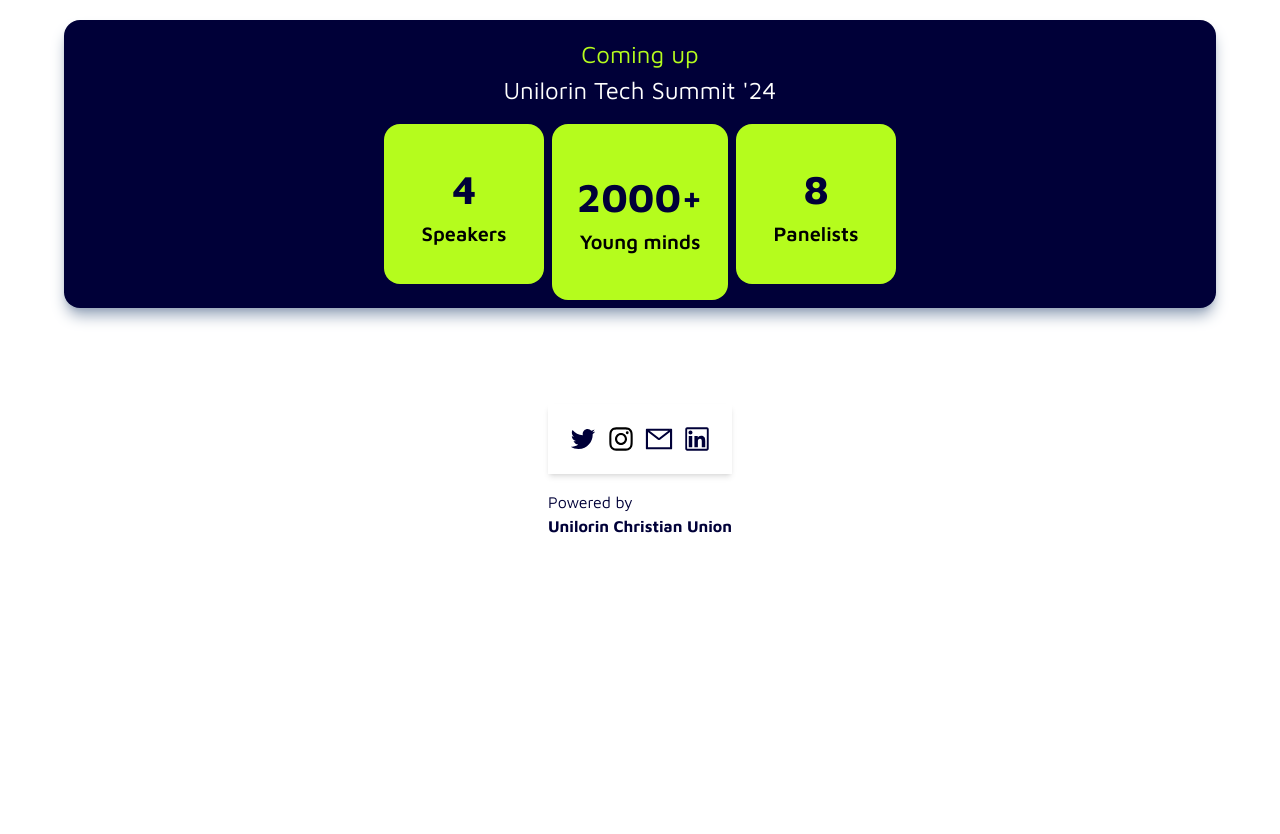
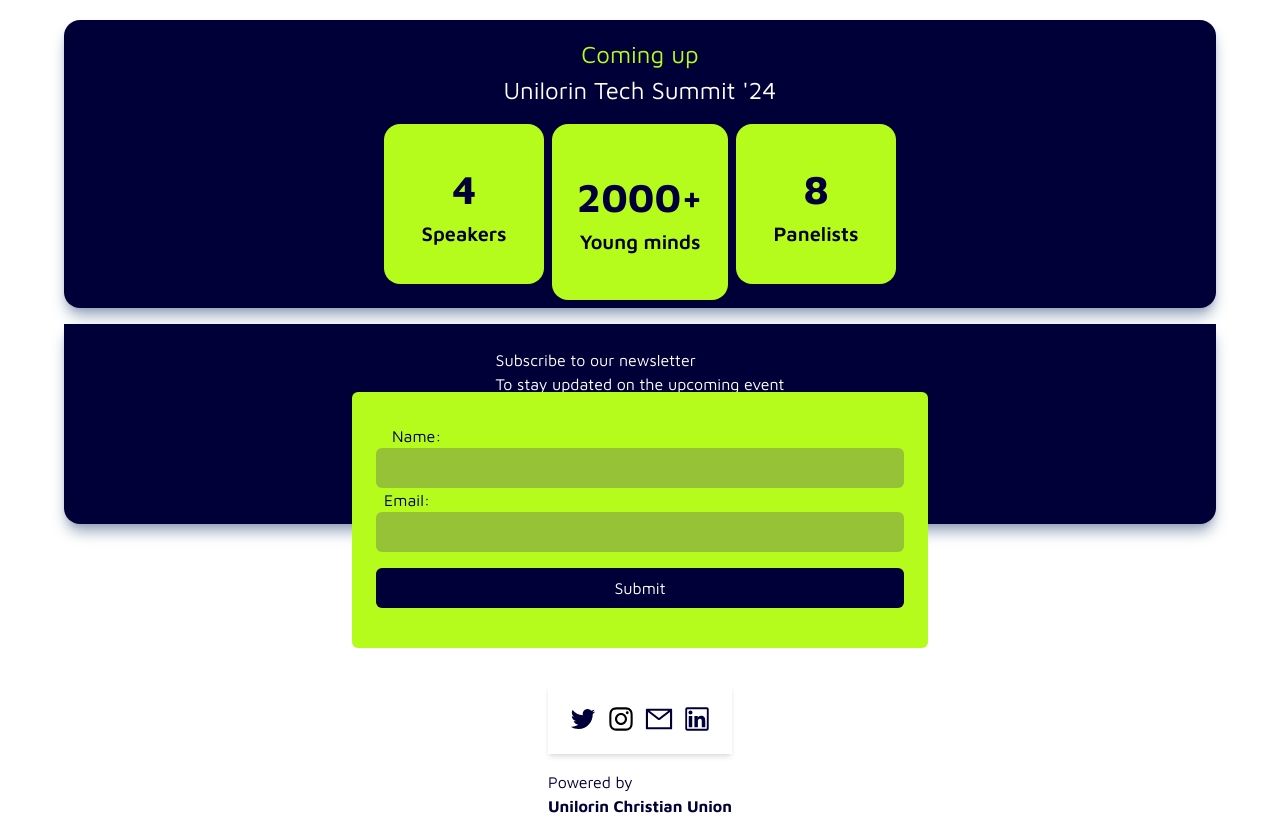
Before and after one commit to adeyemimichael/unilorin-tech-summit, a React (Vite) app: page / in a window 1280 px wide. Shown: the part 1740-2574 px from the top of the page. Before the commit the page ends 2294 px from the top, so only its background shows below. Built offline with nearby package versions, Linux system fonts and the light colour scheme; a web font is replaced by a local one.

Commit message:
i updated the subscribers form to get attendees data for the event

```diff
--- a/src/Components/Home.jsx
+++ b/src/Components/Home.jsx
@@ -1,189 +1,334 @@
-import React from 'react'
-import Navbarjs from './Navbarjs';
-import About from './About'
-import back from '../assets/17341.jpg'
-import {  FaMapMarkerAlt } from 'react-icons/fa';
-import { motion } from 'framer-motion';
-import image1 from '../assets/new.webp'
-import image2 from '../assets/anu.webp'
-import image3 from '../assets/leye.webp'
-import { AiOutlineLinkedin,AiOutlineTwitter,AiOutlineInstagram,AiFillFacebook,AiOutlineMail } from "react-icons/ai";
-import { Link } from 'react-router-dom';
-import Talk from './Talk';
+import React from "react";
+import Navbarjs from "./Navbarjs";
+import About from "./About";
+import axios from "axios";
+import back from "../assets/17341.jpg";
+import { FaMapMarkerAlt } from "react-icons/fa";
+import { useState } from "react";
+import { motion } from "framer-motion";
+import image1 from "../assets/new.webp";
+import image2 from "../assets/anu.webp";
+import image3 from "../assets/leye.webp";
+import {
+  AiOutlineLinkedin,
+  AiOutlineTwitter,
+  AiOutlineInstagram,
+  AiOutlineMail,
+} from "react-icons/ai";
+import { Link } from "react-router-dom";
+import Talk from "./Talk";
+
 
 
 const Home = () => {
   const handleMailClick = () => {
-    const email = 'Contact@unilorintechsummit.org';
-    const subject = '';
-    const body = '';
+    const email = "Contact@unilorintechsummit.org";
+    const subject = " ";
+    const body = "";
 
-    const mailtoLink = `mailto:${email}?subject=${encodeURIComponent(subject)}&body=${encodeURIComponent(body)}`;
+    const mailtoLink = `mailto:${email}?subject=${encodeURIComponent(
+      subject
+    )}&body=${encodeURIComponent(body)}`;
 
     window.location.href = mailtoLink;
-  }
+  };
+
+  const [name, SetUsername] = useState(" ");
+  const [email, SetEmail] = useState(" ");
+  const handleSubmit = (e) => {
+    e.preventDefault();
+    // console.log(username, email);
+    const Data = {
+
+      Username:name,
+      Email: email,
+    };
+    axios.post(
+        "https://sheet.best/api/sheets/9addce5d-6489-4fee-ba72-a59b6c7d82ff",
+        Data
+      )
+      .then((response) => {
+        console.log(response);
+        SetUsername("");
+        SetEmail("");
+
+      });
+  };
+
   return (
-    <div className='w-100%  flex flex-col  items-center'>
-    <div className='hero bg-[rgb(0,0,56)]  w-screen h-fit md:w-[90%]  md:h-screen  md:shadow-slate-400 md:shadow-lg rounded-2xl overflow-hidden mb-20'>
+    <div className="w-100%  flex flex-col  items-center">
+      <div className="hero bg-[rgb(0,0,56)]  w-screen h-fit md:w-[90%]  md:h-screen  md:shadow-slate-400 md:shadow-lg rounded-2xl overflow-hidden mb-20">
         {/* navbar div for new project  */}
-<Navbarjs/>
+        <Navbarjs />
 
         {/* hero section */}
-<div className=' w-[100%] pb-8 bg-[#000038] h-[90%]  flex  flex-col md:flex md:flex-col justify-center items-center  overflow-hidden relative'>
-
-<motion.h1 className='text-[#fff] mt-24  md:mt-0 text-center md:text-center font-bold md:text-[46px] text-[30px] mx-6 md:pt-12 '
+        <div className=" w-[100%] pb-8 bg-[#000038] h-[90%]  flex  flex-col md:flex md:flex-col justify-center items-center  overflow-hidden relative">
+          <motion.h1
+            className="text-[#fff] mt-24  md:mt-0 text-center md:text-center font-bold md:text-[46px] text-[30px] mx-6 md:pt-12 "
             initial={{
-  x:-100, opacity:0
+              x: -100,
+              opacity: 0,
             }}
-animate={{x:-10, opacity:1}}
-transition={{delay:1, duration:2
+            animate={{ x: -10, opacity: 1 }}
+            transition={{ delay: 1, duration: 2 }}
+          >
+            A Global <br></br> Tech Event in a University{" "}
+          </motion.h1>
+          <motion.div className="bg-[#b5fc1d] flex p-4 my-3 justify-center items-start rounded-lg shadow-zinc-400 shadow-sm hover:ease-in-out duration-500 hover:bg-[#abe431] ">
+            {/* <FaLocationDot className='my-2 mx-2'/> */}
+            <motion.h1 className=" text-[16px] md:text-[20px] font-bold flex ">
+              <FaMapMarkerAlt
+                className="mt-[4px] mx-2 "
+                initial={{
+                  x: -100,
+                  opacity: 0,
                 }}
->A Global <br></br> Tech Event in a University </motion.h1>
-<motion.div className='bg-[#b5fc1d] flex p-4 my-3 justify-center items-start rounded-lg shadow-zinc-400 shadow-sm hover:ease-in-out duration-500 hover:bg-[#abe431] '>
-  {/* <FaLocationDot className='my-2 mx-2'/> */}
-<motion.h1 className=' text-[16px] md:text-[20px] font-bold flex '><FaMapMarkerAlt className='mt-[4px] mx-2 '
+                animate={{ x: -10, opacity: 1 }}
+                transition={{ delay: 1.5, duration: 2.5 }}
+              />
+              University of Ilorin
+            </motion.h1>
+          </motion.div>
+          <motion.p
+            className="text-center text-[#b5fc1d] p-2 mb-10 text-[20px] font-semibold ml-4"
             initial={{
-  x:-100, opacity:0
+              x: 200,
+              opacity: 0,
             }}
-animate={{x:-10, opacity:1}}
-transition={{delay:1.5, duration:2.5
-}}/>University of Ilorin</motion.h1>
-
+            animate={{ x: -10, opacity: 1 }}
+            transition={{ delay: 1.5, duration: 2.5 }}
+          >
+            Anticipate UTS'24
+          </motion.p>
+          <img src={back} alt="" className="absolute opacity-5 object-cover" />
+        </div>
+      </div>
+      <motion.div className="w-fit h-[100%] md:w-[90%]  bg-[#000038] md:h-screen rounded-2xl  shadow-slate-700 shadow-md   flex justify-center items-center flex-col mb-20 ">
+        <div className="flex flex-col flex-wrap md:flex  md:flex-row md:flex-nowrap  mt-10 md:w-fit md:h-40 w-fit h-fit  justify-center items-center">
+          <motion.div
+            className="w-50 h-50 md:w-64 md:h-44  rounded-2xl p-2 overflow-hidden "
+            initial={{
+              y: -100,
+              opacity: 0,
+            }}
+            animate={{ y: 0, opacity: 1 }}
+            transition={{ delay: 1, duration: 2 }}
+          >
+            <img
+              src={image1}
+              alt=""
+              sizes=""
+              className="w-64 h-40 md:w-64 md:h-44  rounded-2xl"
+            />{" "}
           </motion.div>
-<motion.p className='text-center text-[#b5fc1d] p-2 mb-10 text-[20px] font-semibold ml-4'
+          <motion.div
+            className=" w-50 h-50 md:w-68 md:h-44  rounded-2xl p-2 "
             initial={{
-  x:200, opacity:0
+              y: -100,
+              opacity: 0,
             }}
-animate={{x:-10, opacity:1}}
-transition={{delay:1.5, duration:2.5
-}}>Anticipate UTS'24</motion.p>
-<img src={back} alt="" className='absolute opacity-5 object-cover'  />
-</div>
-
-    </div>
-    <motion.div className='w-fit h-[100%] md:w-[90%]  bg-[#000038] md:h-screen rounded-2xl  shadow-slate-700 shadow-md   flex justify-center items-center flex-col mb-20 '>
-
-      <div className='flex flex-col flex-wrap md:flex  md:flex-row md:flex-nowrap  mt-10 md:w-fit md:h-40 w-fit h-fit  justify-center items-center'>
-   <motion.div className='w-50 h-50 md:w-64 md:h-44  rounded-2xl p-2 overflow-hidden '
+            animate={{ y: 0, opacity: 1 }}
+            transition={{ delay: 1, duration: 2.5 }}
+          >
+            <img
+              src={image2}
+              alt=""
+              srcset=""
+              className=" w-64 h-44 md:w-68 md:h-44 rounded-2xl"
+            />
+          </motion.div>
+          <motion.div
+            className=" w-50 h-50 md:w-64 md:h-44  rounded-2xl p-2 "
             initial={{
-    y:-100, opacity:0
+              y: -100,
+              opacity: 0,
             }}
-  animate={{y:0, opacity:1}}
-  transition={{delay:1, duration:2
-  }}>
-   <img src={image1} alt="" sizes="" className='w-64 h-40 md:w-64 md:h-44  rounded-2xl' /> </motion.div>
-   <motion.div className=' w-50 h-50 md:w-68 md:h-44  rounded-2xl p-2 '
-   initial={{
-    y:-100, opacity:0
-  }}
-  animate={{y:0, opacity:1}}
-  transition={{delay:1, duration:2.5
-  }}>
-     <img src={image2} alt="" srcset=""  className=' w-64 h-44 md:w-68 md:h-44 rounded-2xl'/>
-   </motion.div>
-   <motion.div className=' w-50 h-50 md:w-64 md:h-44  rounded-2xl p-2 '
-   initial={{
-    y:-100, opacity:0
-  }}
-  animate={{y:0, opacity:1}}
-  transition={{delay:1, duration:2
-  }}>
-     <img src={image3} alt=""  className=' w-64 h-40 md:w-64 md:h-44 rounded-2xl'/>
+            animate={{ y: 0, opacity: 1 }}
+            transition={{ delay: 1, duration: 2 }}
+          >
+            <img
+              src={image3}
+              alt=""
+              className=" w-64 h-40 md:w-64 md:h-44 rounded-2xl"
+            />
           </motion.div>
         </div>
-      <div className='p-4 text-center pb-3'>
-    <motion.h1 className=' text-[#b5fc1d] md:font-semibold md:text-[24px] pb-3 font-bold text-[30px] pt-4'
-
+        <div className="p-4 text-center pb-3">
+          <motion.h1
+            className=" text-[#b5fc1d] md:font-semibold md:text-[24px] pb-3 font-bold text-[30px] pt-4"
             initial={{
-    x:200, opacity:0
+              x: 200,
+              opacity: 0,
             }}
-  animate={{x:-10, opacity:1}}
-  transition={{delay:1, duration:2
+            animate={{ x: -10, opacity: 1 }}
+            transition={{ delay: 1, duration: 2 }}
+          >
+            What is Unilorin Tech Summit
+          </motion.h1>
+          <motion.p
+            className="text-[#fff]  text-[18px] md:text-xl  mb-2"
+            initial={{
+              x: 200,
+              opacity: 0,
             }}
-   >What is Unilorin Tech Summit</motion.h1>
-      <motion.p className='text-[#fff]  text-[18px] md:text-xl  mb-2'
-      initial={{
-    x:200, opacity:0
-  }}
-  animate={{x:-10, opacity:1}}
-  transition={{duration:2
-  }}>Unilorin Tech Summit is a global annual Tech event that takes place in one of most populous <br />
+            animate={{ x: -10, opacity: 1 }}
+            transition={{ duration: 2 }}
+          >
+            Unilorin Tech Summit is a global annual Tech event that takes place
+            in one of most populous <br />
             university in Nigeria with over 40,000 students.
             <br />
-
           </motion.p>
-    <motion.p className='pt-4 text-[#fff]  text-[18px] md:text-xl'
+          <motion.p
+            className="pt-4 text-[#fff]  text-[18px] md:text-xl"
             initial={{
-      x:200, opacity:0
+              x: 200,
+              opacity: 0,
             }}
-    animate={{x:-10, opacity:1}}
-    transition={{duration:2
-    }}>It is a Summit that gathers Founders, Business Leaders, Tech Enthusiasts,<br/> Entrepreneurs from all walks of life to get instructions on how to lead our <br/> lives in the Tech Ecosystem, how to thrive in it and how to effectively leverage the <br/> system for global impact.</motion.p>
-     <motion.p className='pt-4 text-[#fff]  text-[px18] md:text-xl pb-8'
+            animate={{ x: -10, opacity: 1 }}
+            transition={{ duration: 2 }}
+          >
+            It is a Summit that gathers Founders, Business Leaders, Tech
+            Enthusiasts,
+            <br /> Entrepreneurs from all walks of life to get instructions on
+            how to lead our <br /> lives in the Tech Ecosystem, how to thrive in
+            it and how to effectively leverage the <br /> system for global
+            impact.
+          </motion.p>
+          <motion.p
+            className="pt-4 text-[#fff]  text-[px18] md:text-xl pb-8"
             initial={{
-      x:200, opacity:0
+              x: 200,
+              opacity: 0,
             }}
-    animate={{x:-10, opacity:1}}
-    transition={{duration:2
-    }}>The major aim is to make the young generation see from a fresh perspective,<br/> even beyond the walls of the University, see them transformed in their careers <br/> and ultimately making them of global impact in the society.
+            animate={{ x: -10, opacity: 1 }}
+            transition={{ duration: 2 }}
+          >
+            The major aim is to make the young generation see from a fresh
+            perspective,
+            <br /> even beyond the walls of the University, see them transformed
+            in their careers <br /> and ultimately making them of global impact
+            in the society.
           </motion.p>
         </div>
       </motion.div>
 
-      <div className=' bg-[#000038] w-screen h-[60%]  md:w-[90%]  md:h-72 jusity-center items-center flex flex-col md:shadow-slate-400 md:shadow-lg rounded-2xl overflow-hidden mb-4'>
+      <div className=" bg-[#000038] w-screen h-[60%]  md:w-[90%]  md:h-72 jusity-center items-center flex flex-col md:shadow-slate-400 md:shadow-lg rounded-2xl overflow-hidden mb-4">
+        <h1 className="text-[#b5fc1d] pt-4 text-[20px] md:text-[24px]">
+          Coming up
+        </h1>
+        <h1 className="text-[#fff]  text-[20px] pb-4  md:text-[24px]">
+          Unilorin Tech Summit '24
+        </h1>
 
-    <h1 className='text-[#b5fc1d] pt-4 text-[20px] md:text-[24px]'>Coming up</h1>
-    <h1 className='text-[#fff]  text-[20px] pb-4  md:text-[24px]'>Unilorin Tech Summit '24</h1>
-
-    <div className='h-fit'>
-       <div className='flex relative mx-4'>
-      <div className='bg-[#b5fc1d] md:w-40 md:h-40 ml-8 w-fit h-fit pb-4 p-4 rounded-2xl  text-center flex
-      flex-col justify-center  items-center'><h1 className=' text-[30px] md:text-[40px] text-[#000038] mx-4 font-bold'>4</h1>
-      <span className='text-[14px] md:text-[20px]  font-semibold '>
-      Speakers</span></div>
-      <div className='bg-[#b5fc1d] md:w-44 md:h-44  w-fit h-fit pb-4 p-4 rounded-2xl mx-2 text-center flex flex-col items-center justify-center mb-4'><h1 className='text-[#000038]  font-bold text-center text-[40px]'>2000+</h1>
-      <span className='text-[16px] md:text-[20px] font-semibold'>Young minds</span>
+        <div className="h-fit">
+          <div className="flex relative mx-4">
+            <div
+              className="bg-[#b5fc1d] md:w-40 md:h-40 ml-8 w-fit h-fit pb-4 p-4 rounded-2xl  text-center flex
+      flex-col justify-center  items-center"
+            >
+              <h1 className=" text-[30px] md:text-[40px] text-[#000038] mx-4 font-bold">
+                4
+              </h1>
+              <span className="text-[14px] md:text-[20px]  font-semibold ">
+                Speakers
+              </span>
             </div>
-      <div className='bg-[#b5fc1d] md:w-40 md:h-40  w-fit h-fit pb-4 p-4 rounded-2xl mr-8 text-center flex
-      flex-col justify-center  items-center'><h1 className='text-[#000038]  font-bold text-center  text-[30px] md:text-[40px]'>8</h1>
-      <span  className='text-[14px] md:text-[20px] font-semibold'>Panelists</span></div>
+            <div className="bg-[#b5fc1d] md:w-44 md:h-44  w-fit h-fit pb-4 p-4 rounded-2xl mx-2 text-center flex flex-col items-center justify-center mb-4">
+              <h1 className="text-[#000038]  font-bold text-center text-[40px]">
+                2000+
+              </h1>
+              <span className="text-[16px] md:text-[20px] font-semibold">
+                Young minds
+              </span>
+            </div>
+            <div
+              className="bg-[#b5fc1d] md:w-40 md:h-40  w-fit h-fit pb-4 p-4 rounded-2xl mr-8 text-center flex
+      flex-col justify-center  items-center"
+            >
+              <h1 className="text-[#000038]  font-bold text-center  text-[30px] md:text-[40px]">
+                8
+              </h1>
+              <span className="text-[14px] md:text-[20px] font-semibold">
+                Panelists
+              </span>
             </div>
           </div>
         </div>
-       {/* <div className=' md:flex md:flex-col md:justify-center md:items-center flex flex-col justify-center items-center bg-[#000038]  w-screen h-[40%]  md:w-[90%]  md:h-[40%]  md:shadow-slate-400 md:shadow-lg rounded-2xl  rounded-t-none md:mb-20  text-white relative md:mx-12'>
+      </div>
+      <div className=" md:flex md:flex-col md:justify-center md:items-center flex flex-col justify-center items-center bg-[#000038]  w-screen h-[40%]  md:w-[90%]  md:h-[40%]  md:shadow-slate-400 md:shadow-lg rounded-2xl  rounded-t-none md:mb-20  text-white relative md:mx-12">
+        <h1 className="md:pb-32 mx-4 md:mx-0 pt-6">
+          Subscribe to our newsletter <br></br>
+          To stay updated on the upcoming event
+        </h1>
+        <form
 
-  <h1 className='md:pb-32 mx-4 md:mx-0 pt-6'>Subscribe to our newsletter <br></br>
-  To stay updated on the upcoming event</h1>
-  <form action="get" className='bg-[#b5fc1d] w-5/6 md:w-1/2 h-100%  md:pt-8 md:pl-6 md:pr-6 md:pb-6  p-4 mb-10 mt-6 rounded-md md:absolute md:mt-48 md:mb-0'>
-    <label htmlFor="" className='text-[#000038] p-4'>Name:</label>
-    <input type="text" required  className='w-full bg-[#96c237] rounded-md p-2 outline-none '/>
-    <label htmlFor="" className='text-[#000038] p-2'>Email:</label>
-    <input type="email" required className='w-full bg-[#96c237] rounded-md p-2 outline-none'/>
-    <button className='bg-[#000038] my-4 w-full  rounded-md p-2'>Submit</button>
+          onSubmit={handleSubmit}
+          className="bg-[#b5fc1d] w-5/6 md:w-1/2 h-100%  md:pt-8 md:pl-6 md:pr-6 md:pb-6  p-4 mb-10 mt-6 rounded-md md:absolute md:mt-48 md:mb-0"
+        >
+          <label htmlFor="" className="text-[#000038] p-4">
+            Name:
+          </label>
+          <input
+            type="text"
+            onChange={(e) => SetUsername(e.target.value)}
+            value={name}
+            required
+            className="w-full bg-[#96c237] rounded-md p-2 outline-none "
+          />
+          <label htmlFor="" className="text-[#000038] p-2">
+            Email:
+          </label>
+          <input
+            type="email"
+            value={email}
+            onChange={(e) => SetEmail(e.target.value)}
+            required
+            className="w-full bg-[#96c237] rounded-md p-2 outline-none"
+          />
+          <button className="bg-[#000038] my-4 w-full  rounded-md p-2" type="submit">
+            Submit
+          </button>
         </form>
-  </div> */}
-  <div className='w-screen h-fit  flex flex-col justify-center items-center'>
-<div className='flex flex-row  mt-20 shadow-md  p-4'> <hr />
-
-<Link to='https://twitter.com/Uiltechsummit'><AiOutlineTwitter className='m-1 rounded-lg cursor-pointer text-[#000038] hover:text-[#b5fc1d]' size={30}/></Link>
-<Link to='https://instagram.com/unilorintechsummit'><AiOutlineInstagram className='m-1 rounded-lg cursor-pointertext-[#000038] hover:text-[#b5fc1d]' size={30}/></Link>
-<AiOutlineMail className='m-1 rounded-lg cursor-pointer text-[#000038] hover:text-[#b5fc1d]' size={30} onClick={handleMailClick} />
-<Link to="https://www.linkedin.com/company/unilorin-tech-summit/"><AiOutlineLinkedin className='m-1 rounded-lg cursor-pointer text-[#000038] hover:text-[#b5fc1d]' size={30}/></Link>
       </div>
-<div className='flex flex-col  p-4'>
-<h1 className='  text-[#000038]'>Powered by </h1>
-<p className='font-bold text-[#000038]'>Unilorin Christian Union</p>
+      <div className="w-screen h-fit  flex flex-col justify-center items-center">
+        <div className="flex flex-row  mt-20 shadow-md  p-4">
+          {" "}
+          <hr />
+          <Link to="https://twitter.com/Uiltechsummit">
+            <AiOutlineTwitter
+              className="m-1 rounded-lg cursor-pointer text-[#000038] hover:text-[#b5fc1d]"
+              size={30}
+            />
+          </Link>
+          <Link to="https://instagram.com/unilorintechsummit">
+            <AiOutlineInstagram
+              className="m-1 rounded-lg cursor-pointertext-[#000038] hover:text-[#b5fc1d]"
+              size={30}
+            />
+          </Link>
+          <AiOutlineMail
+            className="m-1 rounded-lg cursor-pointer text-[#000038] hover:text-[#b5fc1d]"
+            size={30}
+            onClick={handleMailClick}
+          />
+          <Link to="https://www.linkedin.com/company/unilorin-tech-summit/">
+            <AiOutlineLinkedin
+              className="m-1 rounded-lg cursor-pointer text-[#000038] hover:text-[#b5fc1d]"
+              size={30}
+            />
+          </Link>
+        </div>
+        <div className="flex flex-col  p-4">
+          <h1 className="  text-[#000038]">Powered by </h1>
+          <p className="font-bold text-[#000038]">Unilorin Christian Union</p>
           {/* LOGO HERE */}
         </div>
-
-
       </div>
       {/* <!--Start of Tawk.to Script--> */}
-<Talk/>
+      <Talk />
+    </div>
+  );
+};
 
-    </div>
-
-  )
-}
-
-export default Home
+export default Home;
```
Also changed, not shown: package.json (+4 -3 lines), 1 other file (tests, documents, lock files or other folders). Lines whose indentation alone changed are shown as unchanged.
